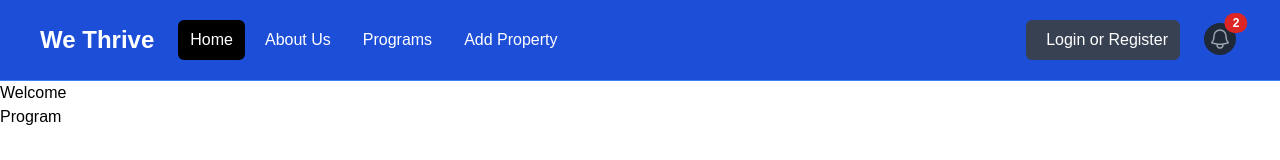
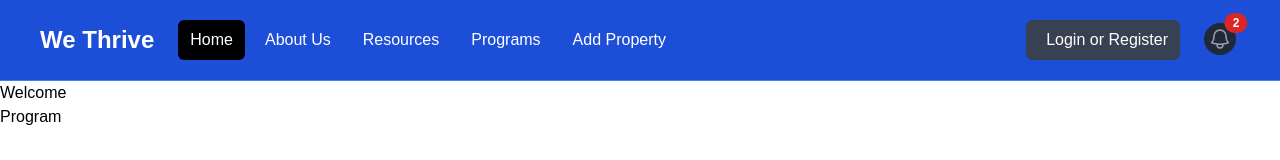
Before and after one commit to moraaruth/WeThrive, a Next.js app: page / in a window 1280 px wide. Shown: the top 160 px of the page. Built offline with nearby package versions, Linux system fonts and the light colour scheme.

Commit message:
adding resources to thenavbar

```diff
--- a/components/Navbar.jsx
+++ b/components/Navbar.jsx
@@ -68,6 +68,10 @@ const Navbar = () => {
                   href="/programs.html"
                   className="text-white hover:bg-gray-900 hover:text-white rounded-md px-3 py-2"
                   >About Us</Link>
+                    <Link
+                  href="/programs.html"
+                  className="text-white hover:bg-gray-900 hover:text-white rounded-md px-3 py-2"
+                  >Resources</Link>
                 <Link
                   href="/programs.html"
                   className="text-white hover:bg-gray-900 hover:text-white rounded-md px-3 py-2"
```
